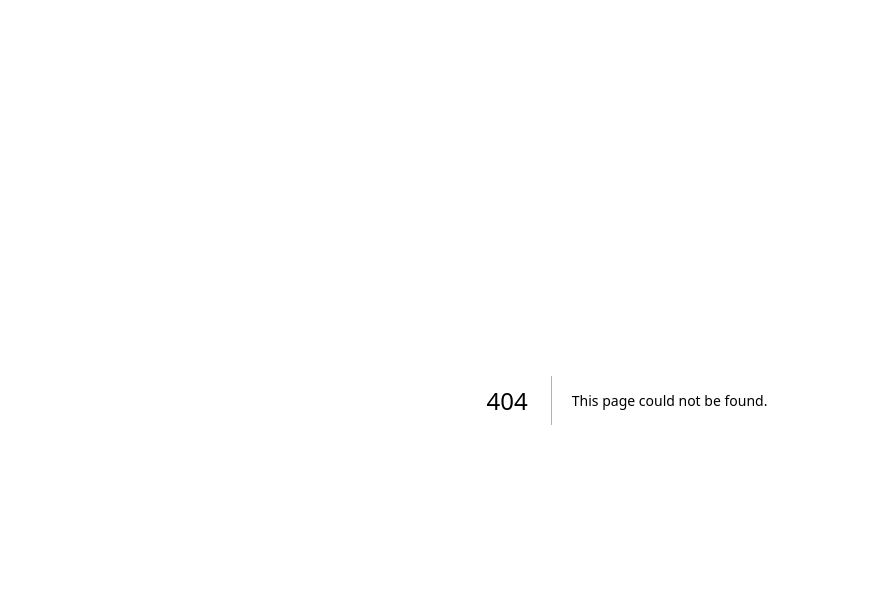
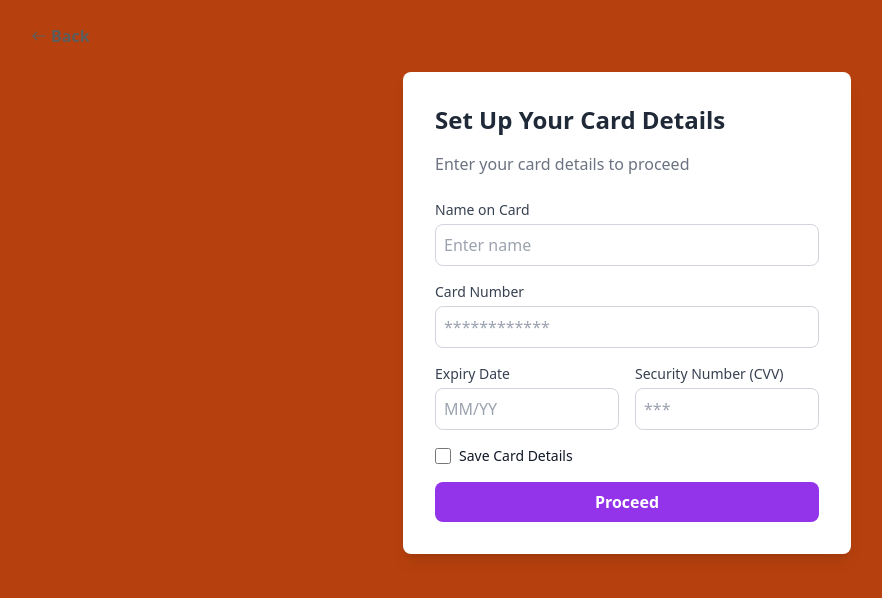
Before and after one commit to lordgreg003/clock-path, a Next.js app: page /cardDetails in a window 1280 px wide. Before the commit this address had no page. Shown: the top 598 px of the page, without its empty margins (13-895 px from the left). Built offline with nearby package versions, Linux system fonts and the light colour scheme; a web font is replaced by a local one.

Commit message:
cardpayment

```diff
--- /dev/null
+++ b/src/app/cardDetails/page.tsx
@@ -0,0 +1,12 @@
+"use client";
+import CardPayment from "../ui/component/payment/CardPayment";
+
+const page = () => {
+  return (
+    <div>
+      <CardPayment />
+    </div>
+  );
+};
+
+export default page;
--- /dev/null
+++ b/src/app/ui/component/payment/CardPayment.tsx
@@ -0,0 +1,143 @@
+"use client";
+import Link from "next/link";
+import { useState } from "react";
+import { IoIosArrowRoundBack } from "react-icons/io";
+import { open_sans } from "../../fonts/fonts";
+
+const CardPayment = () => {
+  const [name, setName] = useState("");
+  const [cardNumber, setCardNumber] = useState("");
+  const [expiryDate, setExpiryDate] = useState("");
+  const [cvv, setCvv] = useState("");
+  const [saveCard, setSaveCard] = useState(false);
+
+  const handleSubmit = (e: React.FormEvent) => {
+    e.preventDefault();
+    // Handle form submission logic
+    console.log({ name, cardNumber, expiryDate, cvv, saveCard });
+  };
+
+  return (
+    <div className="h-[60rem] md:min-h-screen flex flex-col items-center justify-start bg-primary-primary500">
+      <div className="w-full flex justify-start my-6">
+        <Link href="/payment" className="flex items-center cursor-pointer">
+          <div>
+            <IoIosArrowRoundBack className="text-2xl text-[#5C5C5C] md:ml-10" />
+          </div>
+          <div
+            className={` ${open_sans} text-[#5C5C5C] font-semibold hover:underline cursor-pointer`}
+          >
+            Back
+          </div>
+        </Link>
+      </div>
+      <div className="bg-white shadow-lg rounded-lg p-8 max-w-md w-full">
+        <h2 className="text-2xl font-semibold mb-4 text-gray-800">
+          Set Up Your Card Details
+        </h2>
+        <p className="text-gray-500 mb-6">Enter your card details to proceed</p>
+
+        <form onSubmit={handleSubmit} className="space-y-4">
+          <div>
+            <label
+              htmlFor="name"
+              className="block text-sm font-medium text-gray-700"
+            >
+              Name on Card
+            </label>
+            <input
+              type="text"
+              id="name"
+              className="mt-1 w-full p-2 border border-gray-300 rounded-lg focus:outline-none focus:ring-2 focus:ring-purple-600"
+              placeholder="Enter name"
+              value={name}
+              onChange={(e) => setName(e.target.value)}
+              required
+            />
+          </div>
+
+          <div>
+            <label
+              htmlFor="cardNumber"
+              className="block text-sm font-medium text-gray-700"
+            >
+              Card Number
+            </label>
+            <input
+              type="text"
+              id="cardNumber"
+              className="mt-1 w-full p-2 border border-gray-300 rounded-lg focus:outline-none focus:ring-2 focus:ring-purple-600"
+              placeholder="************"
+              value={cardNumber}
+              onChange={(e) => setCardNumber(e.target.value)}
+              required
+            />
+          </div>
+
+          <div className="flex space-x-4">
+            <div className="flex-1">
+              <label
+                htmlFor="expiryDate"
+                className="block text-sm font-medium text-gray-700"
+              >
+                Expiry Date
+              </label>
+              <input
+                type="text"
+                id="expiryDate"
+                className="mt-1 w-full p-2 border border-gray-300 rounded-lg focus:outline-none focus:ring-2 focus:ring-purple-600"
+                placeholder="MM/YY"
+                value={expiryDate}
+                onChange={(e) => setExpiryDate(e.target.value)}
+                required
+              />
+            </div>
+
+            <div className="flex-1">
+              <label
+                htmlFor="cvv"
+                className="block text-sm font-medium text-gray-700"
+              >
+                Security Number (CVV)
+              </label>
+              <input
+                type="text"
+                id="cvv"
+                className="mt-1 w-full p-2 border border-gray-300 rounded-lg focus:outline-none focus:ring-2 focus:ring-purple-600"
+                placeholder="***"
+                value={cvv}
+                onChange={(e) => setCvv(e.target.value)}
+                required
+              />
+            </div>
+          </div>
+
+          <div className="flex items-center">
+            <input
+              type="checkbox"
+              id="saveCard"
+              className="h-4 w-4 text-purple-600 focus:ring-purple-500 border-gray-300 rounded"
+              checked={saveCard}
+              onChange={(e) => setSaveCard(e.target.checked)}
+            />
+            <label
+              htmlFor="saveCard"
+              className="ml-2 block text-sm text-gray-900"
+            >
+              Save Card Details
+            </label>
+          </div>
+
+          <button
+            type="submit"
+            className="w-full bg-purple-600 text-white py-2 px-4 rounded-lg font-semibold hover:bg-purple-700"
+          >
+            Proceed
+          </button>
+        </form>
+      </div>
+    </div>
+  );
+};
+
+export default CardPayment;
--- a/src/app/ui/component/payment/Payment.tsx
+++ b/src/app/ui/component/payment/Payment.tsx
@@ -4,6 +4,7 @@ import { IoIosArrowRoundBack } from "react-icons/io";
 import Link from "next/link";
 import Image from "next/image";
 import { GrFormNextLink } from "react-icons/gr";
+import { open_sans } from "../../fonts/fonts";
 
 const Payment = () => {
   const [selectedMethod, setSelectedMethod] = useState<string | null>(null);
@@ -14,12 +15,7 @@ const Payment = () => {
       label: "Debit card",
 
       visaIcon: (
-        <Image
-          src="/images/Paystack.png"
-          alt="visaCard"
-          width={50}
-          height={50}
-        />
+        <Image src="/images/visa.png" alt="visaCard" width={50} height={50} />
       ),
       masterIcon: (
         <Image
@@ -30,7 +26,18 @@ const Payment = () => {
         />
       ),
     },
-    { id: "paystack", label: "Paystack" },
+    {
+      id: "paystack",
+      label: "Paystack",
+      paystackIcon: (
+        <Image
+          src="/images/Paystack.png"
+          alt="visaCard"
+          width={50}
+          height={50}
+        />
+      ),
+    },
     { id: "flutterwave", label: "Flutterwave" },
   ];
 
@@ -56,9 +63,9 @@ const Payment = () => {
       <div className="w-full flex justify-start mb-6">
         <Link href="/plans" className="flex items-center cursor-pointer">
           <div>
-            <IoIosArrowRoundBack className="text-2xl text-[#6200EE]" />
+            <IoIosArrowRoundBack className="text-2xl text-[#5C5C5C] md:ml-10" />
           </div>
-          <div className="text-[#6200EE] font-semibold hover:underline cursor-pointer">
+          <div className={` ${open_sans} text-[#5C5C5C] font-semibold hover:underline cursor-pointer`}>
             Back
           </div>
         </Link>
```
Also changed, not shown: public/images/visa.png (renamed from public/images/Paystack.png).
